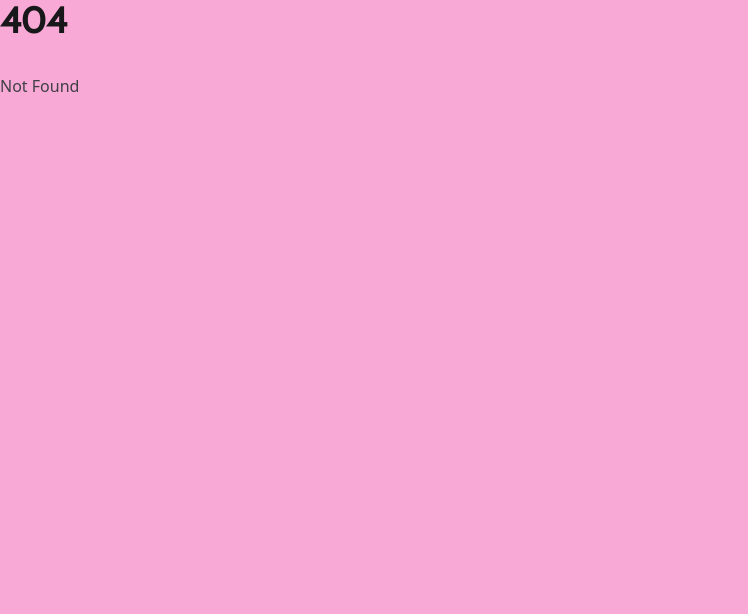
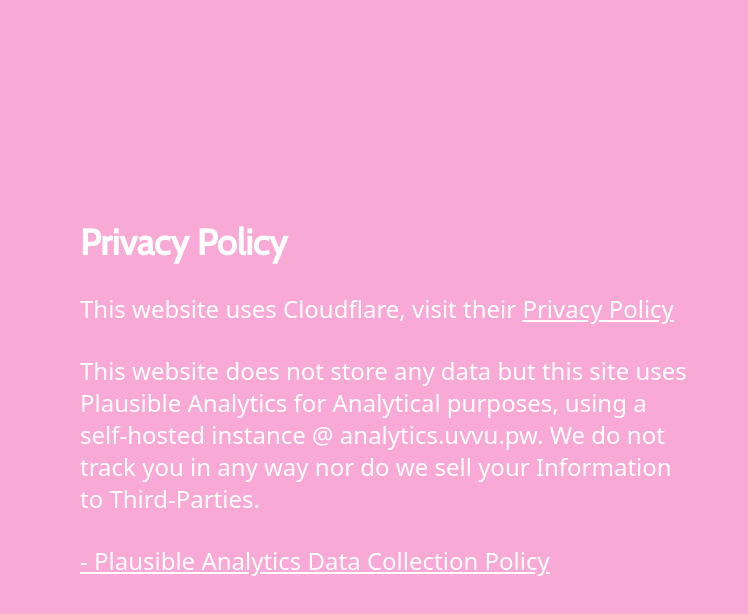
Before and after one commit to ArtieFuzzz/astolfo.cafe, a SvelteKit app: page /privacy in a window 1280 px wide. Before the commit this address had no page. Shown: the top 614 px of the page, without its empty margins (0-748 px from the left). Built offline with nearby package versions, Linux system fonts and the light colour scheme.

Commit message:
feat: Privacy Policy

```diff
--- a/src/app.html
+++ b/src/app.html
@@ -5,6 +5,9 @@
   <title> Astolfo's Cafe </title>
   <meta charset="utf-8" />
   <meta name="viewport" content="width=device-width" />
+  <meta name="description" content="Astolfo's Cafe" />
+  <meta name="og:description" content="Astolfo's Cafe" />
+  <meta keywords="Astolfo, Cafe, Astolfo Cafe, Astolfo's Cafe, Astolfo" />
   %sveltekit.head%
 
   <script defer data-domain="astolfo.cafe" src="https://analytics.uvvu.pw/js/script.js"></script>
--- a/src/routes/+page.svelte
+++ b/src/routes/+page.svelte
@@ -1,3 +1,11 @@
 <div class="w-screen h-screen flex flex-col justify-center items-center">
-  <h1 class="text-white text-5xl sm:text-7xl md:text-9xl">Astolfo.Cafe</h1>
+  <h1 class="text-5xl sm:text-7xl md:text-9xl m-2">Astolfo.Cafe</h1>
+  <a href="/privacy" class="text-2xl">Privacy Policy</a>
 </div>
+
+<style type="scss">
+  h1,
+  a {
+    color: white;
+  }
+</style>
--- /dev/null
+++ b/src/routes/privacy/+page.svelte
@@ -0,0 +1,30 @@
+<div class="w-[60vw] flex flex-col justify-center items-center h-screen">
+  <div class="m-20">
+    <h1 class="text-white">Privacy Policy</h1>
+
+    <p>
+      This website uses Cloudflare, visit their <a href="https://www.cloudflare.com/privacypolicy/"
+        >Privacy Policy</a
+      >
+    </p>
+
+    <p>
+      This website does not store any data but this site uses Plausible Analytics for Analytical
+      purposes, using a self-hosted instance @ analytics.uvvu.pw. We do not track you in any way nor
+      do we sell your Information to Third-Parties.
+    </p>
+
+    <a
+      href="https://plausible.io/data-policy#first-thing-first-what-we-collect-and-what-we-use-it-for"
+      >- Plausible Analytics Data Collection Policy</a
+    >
+  </div>
+</div>
+
+<style type="scss">
+  p,
+  a {
+    color: white;
+    @apply text-2xl;
+  }
+</style>
```
Also changed, not shown: 1 other file (tests, documents, lock files or other folders).
